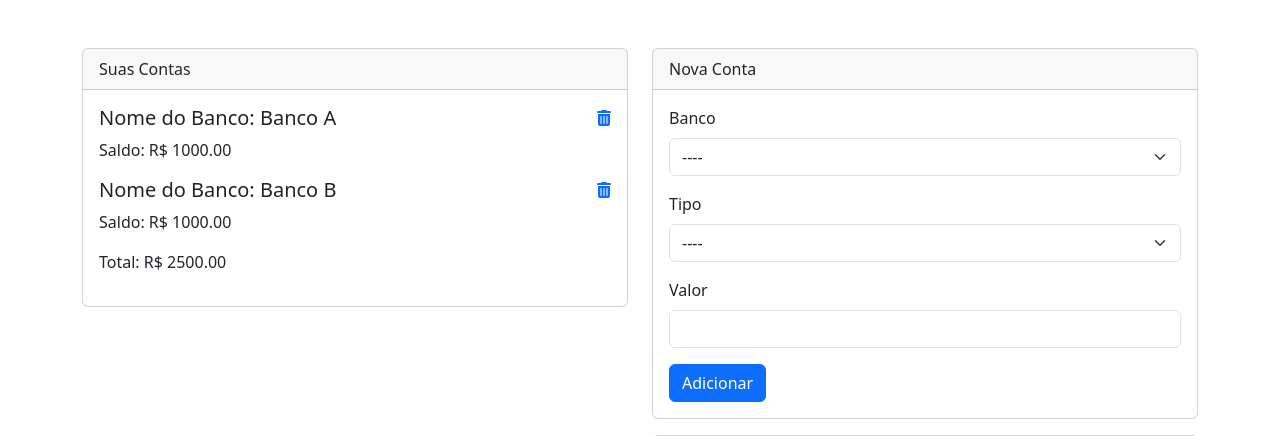
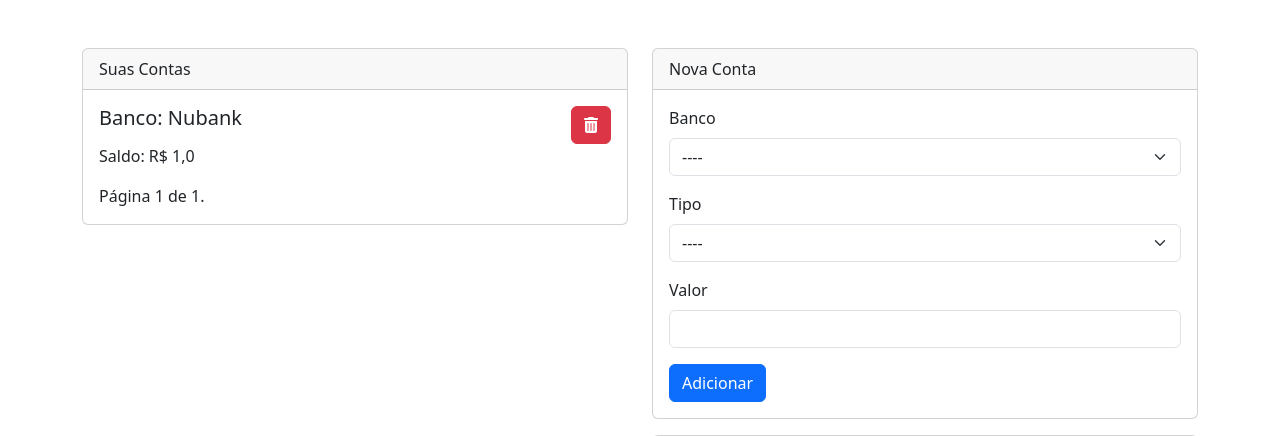
Before and after one commit to ricardoramospereira/FINASS, a Django app: page /finantial/manage_financial/ in a window 1280 px wide. Shown: the part 56-492 px from the top of the page. Run offline with Django 4.2, Linux system fonts and the light colour scheme; tables that the repository leaves empty hold one stand-in row (values such as "Sample post").

Commit message:
modal bank

```diff
--- a/base_templates/financial/base_finantial.html
+++ b/base_templates/financial/base_finantial.html
@@ -1,20 +1,30 @@
 <!doctype html>
-<html lang="en">
+<html lang="pt-BR">
+
 <head>
   <meta charset="utf-8">
   <meta name="viewport" content="width=device-width, initial-scale=1">
 
+  <link href="https://cdn.jsdelivr.net/npm/bootstrap@5.3.0/dist/css/bootstrap.min.css" rel="stylesheet">
+  <link rel="stylesheet" href="https://cdnjs.cloudflare.com/ajax/libs/font-awesome/6.4.2/css/all.min.css"
+    integrity="sha512-z3gLpd7yknf1YoNbCzqRKc4qyor8gaKU1qmn+CShxbuBusANI9QpRohGBreCFkKxLhei6S9CQXFEbbKuqLg0DA=="
+    crossorigin="anonymous" referrerpolicy="no-referrer" />
   <title>{% block 'title' %}{% endblock %}</title>
-    <link href="https://cdn.jsdelivr.net/npm/bootstrap@5.3.0/dist/css/bootstrap.min.css" rel="stylesheet">
-    <link rel="stylesheet" href="https://cdnjs.cloudflare.com/ajax/libs/font-awesome/6.4.2/css/all.min.css" integrity="sha512-z3gLpd7yknf1YoNbCzqRKc4qyor8gaKU1qmn+CShxbuBusANI9QpRohGBreCFkKxLhei6S9CQXFEbbKuqLg0DA==" crossorigin="anonymous" referrerpolicy="no-referrer" />
+
   {% block 'head' %}{% endblock %}
 
 </head>
+
 <body>
   <nav class="navbar navbar-expand-lg navbar-dark" style="background-color: #4e73df;">
     <a class="navbar-brand" style="margin-left: 30px" href="{% url 'index' %}">Gestar Humanos</a>
   </nav>
   {% block 'context' %}{% endblock %}
-    <script src="https://cdn.jsdelivr.net/npm/bootstrap@5.3.0-alpha1/dist/js/bootstrap.bundle.min.js"></script>
+
+  <script src="https://cdn.jsdelivr.net/npm/@popperjs/core@2.9.2/dist/umd/popper.min.js" integrity="sha384-IQsoLXl5PILFhosVNubq5LC7Qb9DXgDA9i+tQ8Zj3iwWAwPtgFTxbJ8NT4GN1R8p" crossorigin="anonymous"></script>
+  <script src="https://cdn.jsdelivr.net/npm/bootstrap@5.0.2/dist/js/bootstrap.min.js" integrity="sha384-cVKIPhGWiC2Al4u+LWgxfKTRIcfu0JTxR+EQDz/bgldoEyl4H0zUF0QKbrJ0EcQF" crossorigin="anonymous"></script>
+   <script src="https://cdn.jsdelivr.net/npm/bootstrap@5.0.2/dist/js/bootstrap.bundle.min.js" integrity="sha384-MrcW6ZMFYlzcLA8Nl+NtUVF0sA7MsXsP1UyJoMp4YLEuNSfAP+JcXn/tWtIaxVXM" crossorigin="anonymous"></script>
+
 </body>
+
 </html>
--- a/financial/templates/financial/manage_financial.html
+++ b/financial/templates/financial/manage_financial.html
@@ -1,15 +1,13 @@
 {% extends 'financial/base_finantial.html' %}
 {% load static %}
+
 {% block 'head' %}
-
 <link rel="stylesheet" href="{% static 'finantial/css/finantial_base.css' %}">
 <!--<link rel="stylesheet" href="{% static 'perfil/css/gerenciar.css' %}" rel="stylesheet">-->
-
 {% endblock %}
 
+#TODO: alterar o nome do block para content
 {% block 'context' %}
-
-<body>
 <div class="container mt-5">
     <div class="row">
         <div class="col-md-6">
@@ -29,21 +27,57 @@
                 </div>
                 <div class="card-body">
                     <!-- List of accounts from database -->
+                    {% for account in page_obj %}
                     <div class="account d-flex justify-content-between">
-                            <h5>Nome do Banco: Banco A</h5>
-                            <a href="#"><i class="fas fa-trash-alt"></i></a>
+                        <h5>Banco: {{ account.get_bank_display }}</h5>
+                        <a type="button" class="btn btn-danger" data-bs-toggle="modal" data-bs-target="#deleteModal{{ account.id }}">
+                            <i class="fas fa-trash-alt"></i>
+                        </a>
                     </div>
-                        <p>Saldo: R$ 1000.00</p>
+                    <p>Saldo: R$ {{ account.value }}</p>
 
 
-                        <div class="account d-flex justify-content-between">
-                            <h5>Nome do Banco: Banco B</h5>
-                            <a href="#"><i class="fas fa-trash-alt"></i></a>
+                  <!-- Modal de confirmação para exclusão -->
+                  <div class="modal fade" id="deleteModal{{ account.id }}" tabindex="-1" aria-labelledby="deleteModalLabel{{ account.id }}" aria-hidden="true">
+                    <div class="modal-dialog">
+                      <div class="modal-content">
+                        <div class="modal-header">
+                          <h5 class="modal-title" id="deleteModalLabel">Confirmar Exclusão</h5>
+                          <button type="button" class="btn-close" data-bs-dismiss="modal" aria-label="Fechar"></button>
                         </div>
-                        <p>Saldo: R$ 1000.00</p>
+                        <div class="modal-body">
+                          Tem certeza de que deseja excluir o investimento {{ account.get_bank_display }}?
+                        </div>
+                        <div class="modal-footer">
+                          <button type="button" class="btn btn-secondary" data-bs-dismiss="modal">Cancelar</button>
+                          <a href="{% url 'delete_bank' account.id %}">
+                            <button type="button" class="btn btn-danger">Excluir</button>
+                          </a>
+                        </div>
+                      </div>
+                    </div>
+                  </div>
+                    {% endfor %}
 
-                        <!-- Total balance -->
-                        <p>Total: R$ 2500.00</p>
+
+
+
+                    <!-- Pagination -->
+                    <div class="pagination">
+                        <span class="step-links">
+                            {% if page_obj.has_previous %}
+                            <a href="?page=1">&laquo; first</a>
+                            <a href="?page={{ page_obj.previous_page_number }}">previous</a>
+                            {% endif %}
+                            <span class="current">
+                                Página {{ page_obj.number }} de {{ page_obj.paginator.num_pages }}.
+                            </span>
+                            {% if page_obj.has_next %}
+                            <a href="?page={{ page_obj.next_page_number }}">next</a>
+                            <a href="?page={{ page_obj.paginator.num_pages }}">last &raquo;</a>
+                            {% endif %}
+                        </span>
+                    </div>
                 </div>
             </div>
         </div>
@@ -52,8 +86,11 @@
                 <div class="card-header">
                     Nova Conta
                 </div>
+
+                <!--start select bank-->
                 <div class="card-body">
-                        <form action="{% url 'register_bank' %}" method="POST">{% csrf_token %}
+                    <form action="{% url 'register_bank' %}" method="POST">
+                        {% csrf_token %}
                         <div class="mb-3">
                             <label for="bankSelect" class="form-label">Banco</label>
                             <select class="form-select" id="bankSelect" name="bank">
@@ -75,16 +112,16 @@
                                 {% endfor %}
                             </select>
                         </div>
-
+                        <!--fim select bank-->
 
                         <div class="mb-3">
                             <label for="valueInput" class="form-label">Valor</label>
-
                             <input name="value" type="text" class="form-control" id="valueInput">
                         </div>
                         <button type="submit" class="btn btn-primary">Adicionar</button>
                     </form>
                 </div>
+
             </div>
             <div class="card mt-3">
                 <div class="card-header">
@@ -103,11 +140,8 @@
                         <button type="submit" class="btn btn-primary">Adicionar</button>
                     </form>
                 </div>
-
             </div>
-
         </div>
-
     </div>
     <a href="{% url 'financial_index' %}"><button type="button" class="btn btn-light">Voltar</button></a>
     <div class="row mt-3">
--- a/financial/urls.py
+++ b/financial/urls.py
@@ -5,4 +5,5 @@
     path('', views.financial_index, name='financial_index'),
     path('manage_financial/', views.manage_financial, name='manage_financial'),
     path('register_bank/', views.register_bank, name='register_bank'),
+    path('delete_bank/<int:id>', views.delete_bank, name='delete_bank')
 ]
--- a/financial/views.py
+++ b/financial/views.py
@@ -15,7 +15,7 @@
     page_number = request.GET.get('page')
     page_obj = paginator.get_page(page_number)
 
-    total_balance = sum(account.value for account in page_obj)
+    total_balance = sum(account.value for account in accounts)  # Total de todos os valores
 
     context = {
          'accounts': accounts,
@@ -28,12 +28,19 @@
 
 def manage_financial(request):
     if request.method == "GET":
-        account = Account.objects.all()
+        accounts = Account.objects.all()
         category = Category.objects.all()
 
+        paginator = Paginator(accounts, 3)
+
+        page_number = request.GET.get('page')
+        page_obj = paginator.get_page(page_number)
+
+
         context = {
-            "account": account,
-            "category": category
+            "accounts": accounts,
+            "category": category,
+            "page_obj": page_obj
         }
     return render(request, 'financial/manage_financial.html', context)
 
@@ -59,3 +66,10 @@
         messages.add_message(request, constants.SUCCESS, "Banco cadastrado com sucesso")
 
         return redirect('/finantial/manage_financial/')
+
+
+def delete_bank(request, id):
+     bank = Account.objects.get(id=id)
+     bank.delete()
+     messages.add_message(request, constants.SUCCESS, "Banco excluido com sucesso")
+     return redirect('/finantial/manage_financial/')
```
Also changed, not shown: financial/templates/financial/financial_index.html (+6 -6 lines), db.sqlite. Lines whose indentation alone changed are shown as unchanged.
